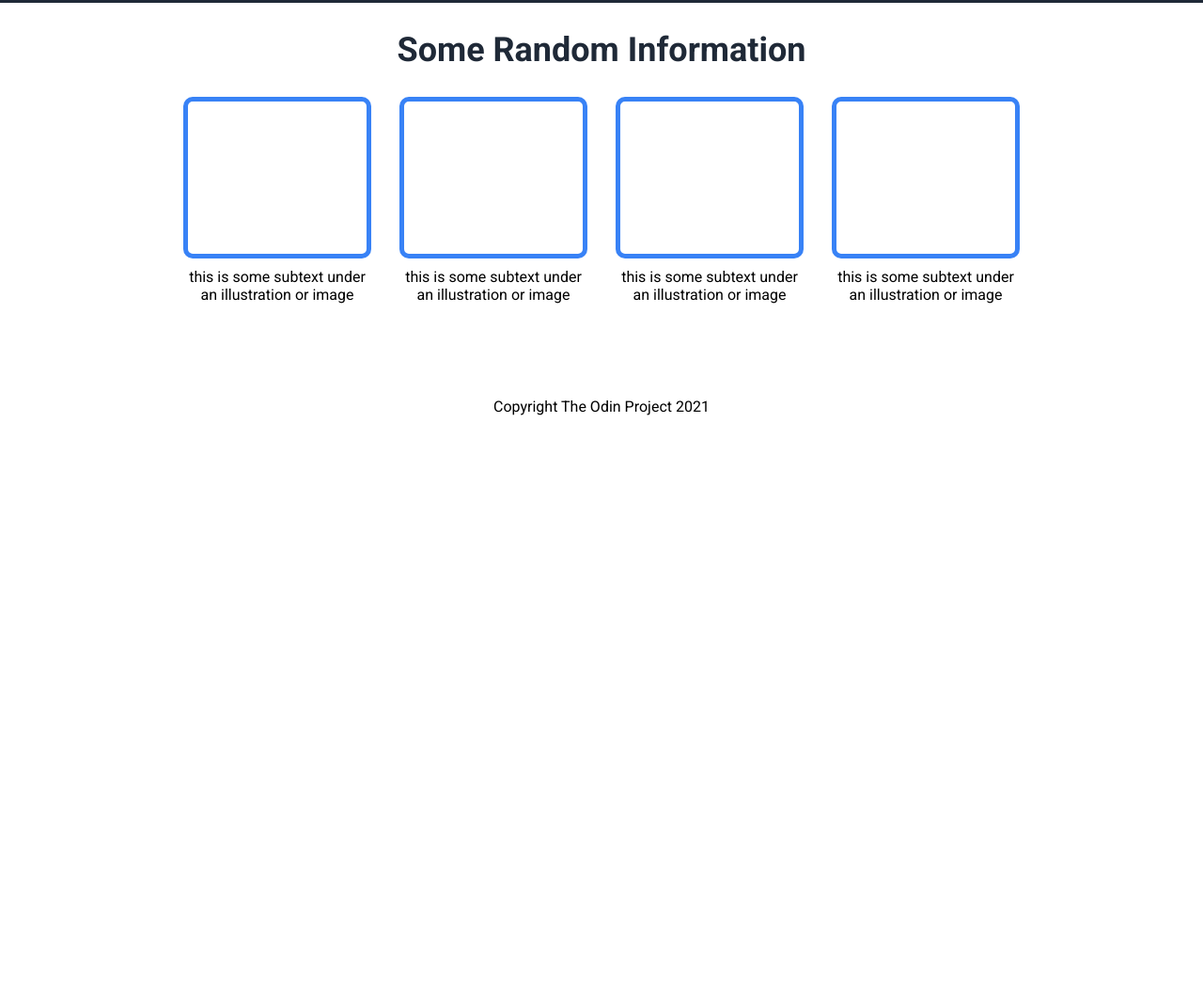
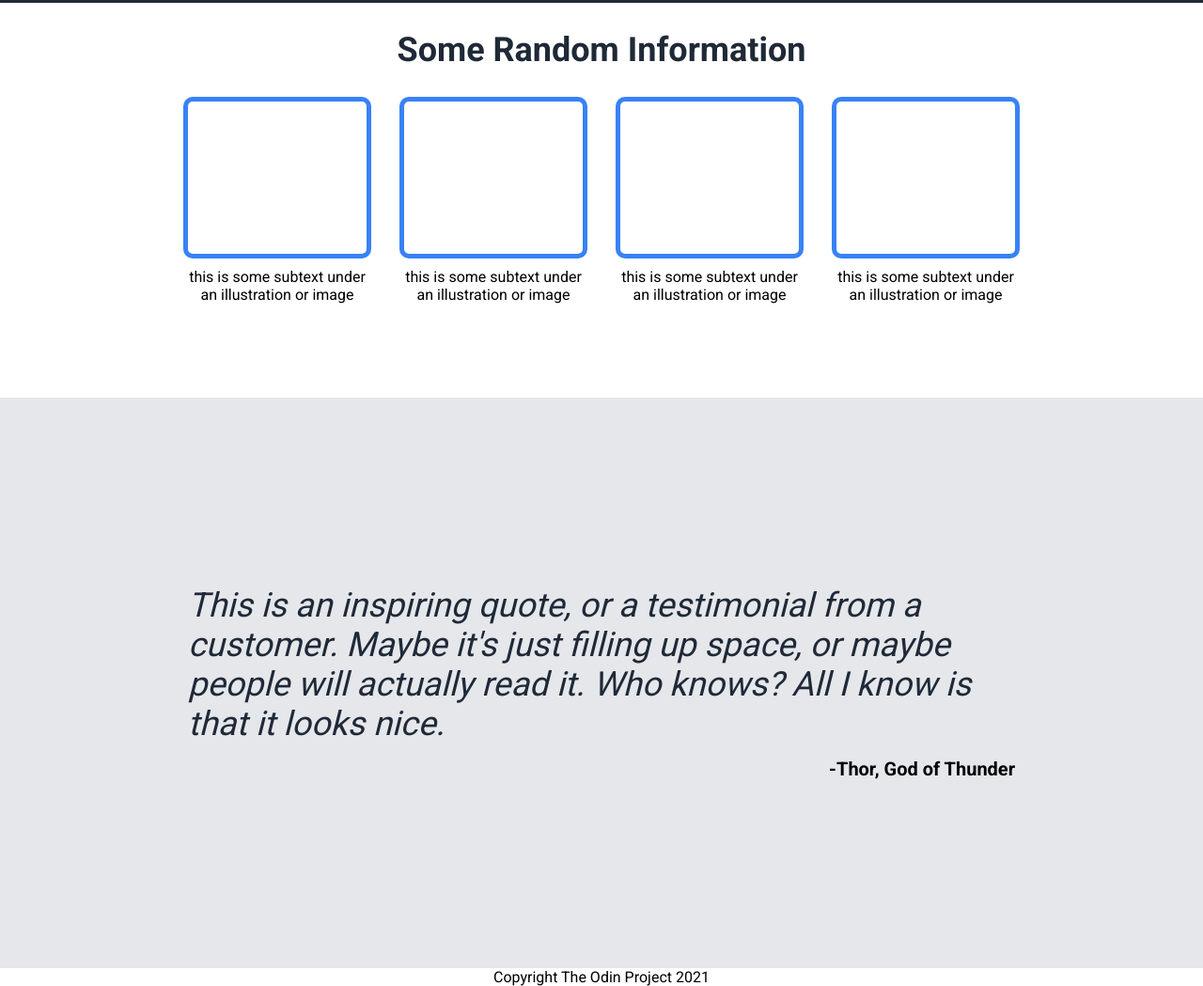
Before and after one commit to Cat2CodeJava/odin-project-landing-page, a plain HTML site: page index.html in a window 1280 px wide. Shown: the part 544-1593 px from the top of the page at 94% size. Before the commit the page ends 986 px from the top, so only its background shows below. Drawn offline with Linux system fonts and the light colour scheme.

Commit message:
Add Quote Flexbox divs

```diff
--- a/index.html
+++ b/index.html
@@ -74,6 +74,14 @@
         </div>
     </div>
 
+    <div class="quote-container">
+        <div class="quote-text">
+            This is an inspiring quote, or a testimonial from a customer. Maybe it's just filling up space, or maybe people will actually read it. Who knows? All I know is that it looks nice.
+        </div>
+        <div class="quote-person">
+            -Thor, God of Thunder
+        </div>
+    </div>
 
 
     <div class="footer-container">
--- a/styles.css
+++ b/styles.css
@@ -109,8 +109,25 @@ body {
     border-radius: 10px;
 }
 
+.quote-container {
+    display: flex;
+    flex-direction: column;
+    background-color: #E5E7EB;
+    padding: 200px;
+    gap: 15px;
+}
 
+.quote-text {
+    font-size: 36px;
+    font-style: italic;
+    color: #1F2937;
+}
 
+.quote-person {
+    font-weight: 900;
+    font-size: 20px;
+    align-self: flex-end;
+}
 
 .footer-container {
     display: flex;
```
